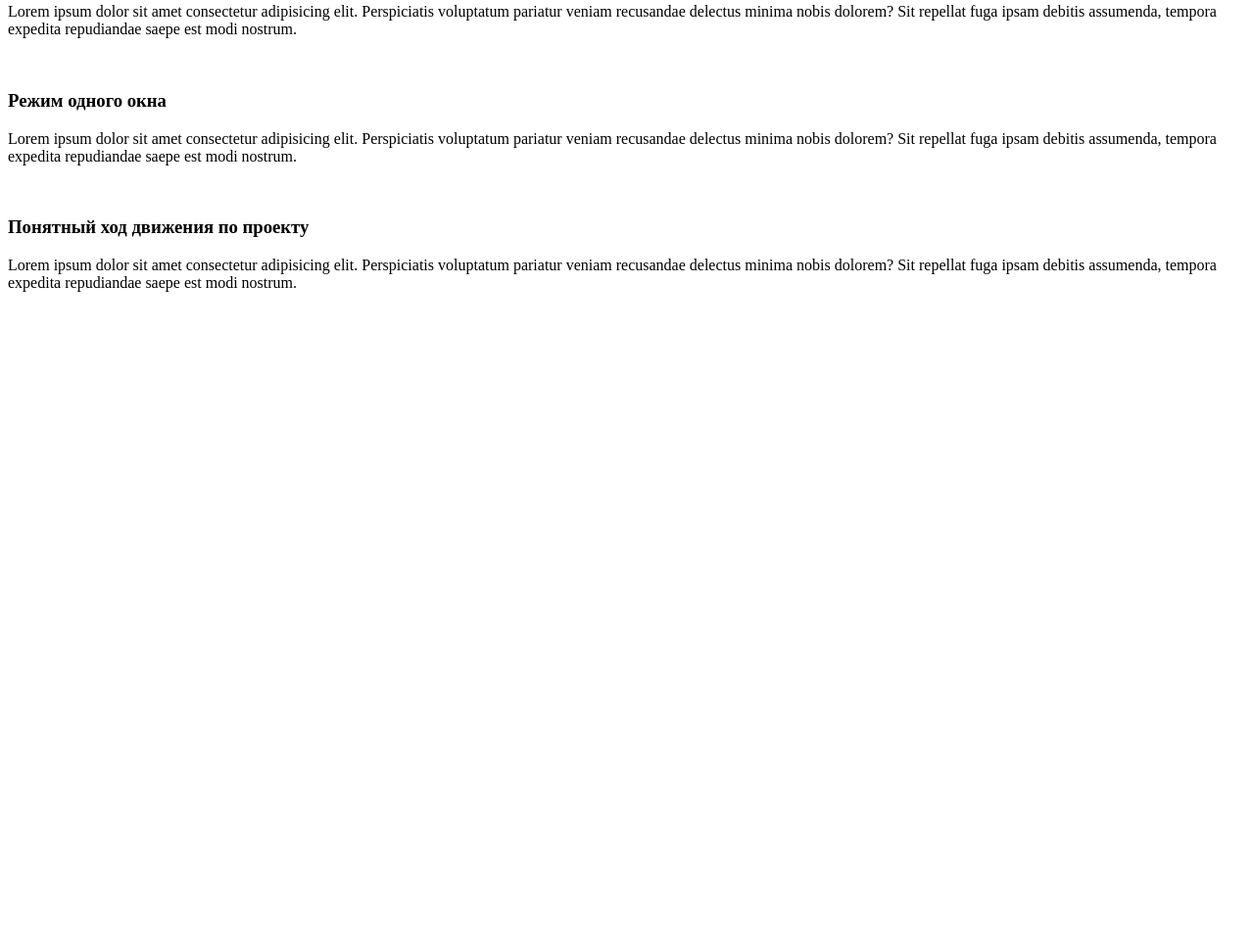
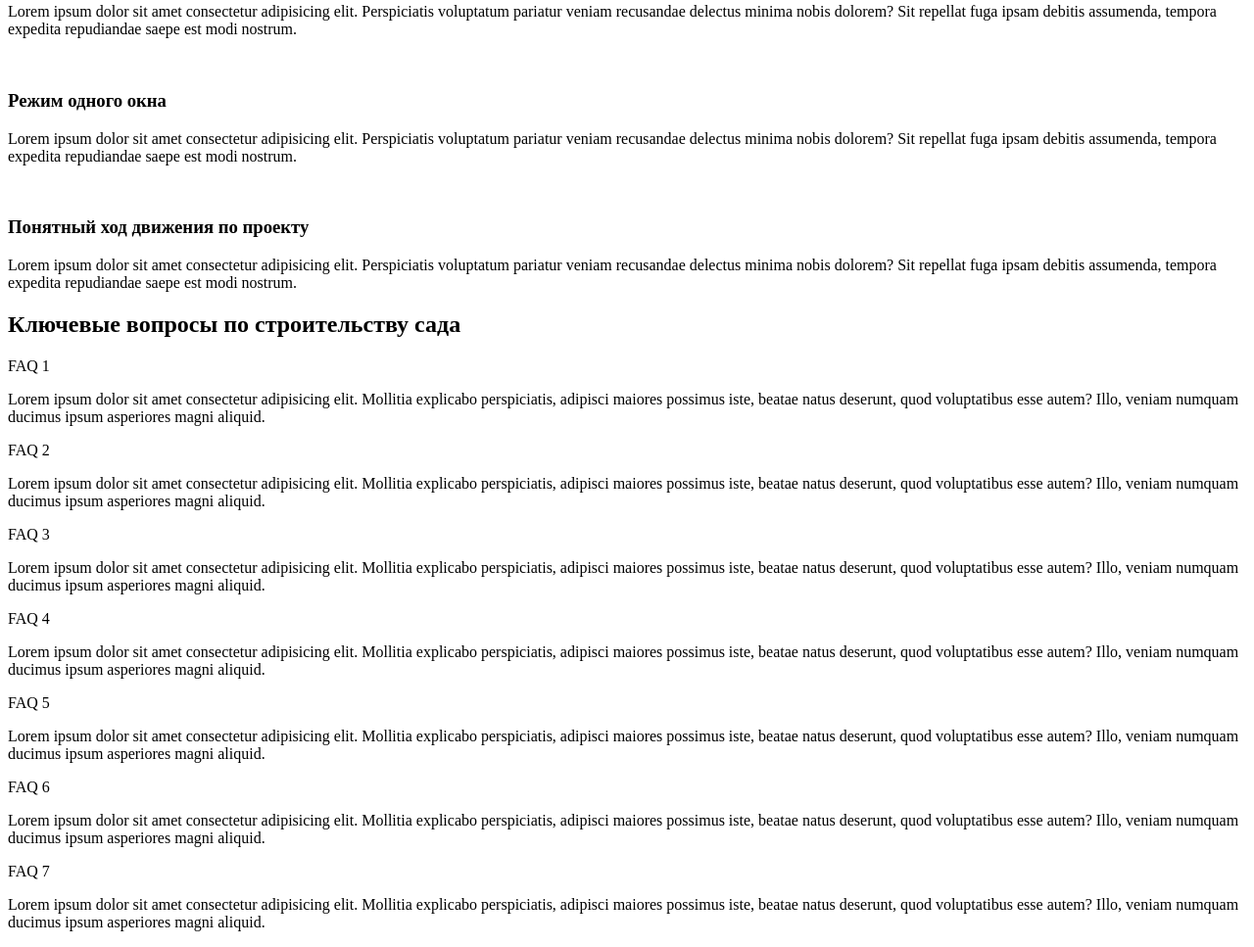
Before and after one commit to gleb-permyakov/kontrol_8_permyakov, a plain HTML site: page index.html in a window 1280 px wide. Shown: the part 1482-2449 px from the top of the page at 98% size. Before the commit the page ends 1796 px from the top, so only its background shows below. Drawn offline with Linux system fonts and the light colour scheme.

Commit message:
sec_6_ready

```diff
--- a/index.html
+++ b/index.html
@@ -116,7 +116,67 @@
 
         </section>
 
+        <section id="sec_6">
 
+            <h2>Ключевые вопросы по строительству сада</h2>
+
+            <div class="FAQ">
+                <div class="FAQ_container">
+                    <p>FAQ 1</p>
+                    <div class="arrow_down"></div>
+                </div>
+                <p>Lorem ipsum dolor sit amet consectetur adipisicing elit. Mollitia explicabo perspiciatis, adipisci maiores possimus iste, beatae natus deserunt, quod voluptatibus esse autem? Illo, veniam numquam ducimus ipsum asperiores magni aliquid.</p>
+            </div>
+
+            <div class="FAQ">
+                <div class="FAQ_container">
+                    <p>FAQ 2</p>
+                    <div class="arrow_down"></div>
+                </div>
+                <p>Lorem ipsum dolor sit amet consectetur adipisicing elit. Mollitia explicabo perspiciatis, adipisci maiores possimus iste, beatae natus deserunt, quod voluptatibus esse autem? Illo, veniam numquam ducimus ipsum asperiores magni aliquid.</p>
+            </div>
+
+            <div class="FAQ">
+                <div class="FAQ_container">
+                    <p>FAQ 3</p>
+                    <div class="arrow_down"></div>
+                </div>
+                <p>Lorem ipsum dolor sit amet consectetur adipisicing elit. Mollitia explicabo perspiciatis, adipisci maiores possimus iste, beatae natus deserunt, quod voluptatibus esse autem? Illo, veniam numquam ducimus ipsum asperiores magni aliquid.</p>
+            </div>
+
+            <div class="FAQ">
+                <div class="FAQ_container">
+                    <p>FAQ 4</p>
+                    <div class="arrow_down"></div>
+                </div>
+                <p>Lorem ipsum dolor sit amet consectetur adipisicing elit. Mollitia explicabo perspiciatis, adipisci maiores possimus iste, beatae natus deserunt, quod voluptatibus esse autem? Illo, veniam numquam ducimus ipsum asperiores magni aliquid.</p>
+            </div>
+
+            <div class="FAQ">
+                <div class="FAQ_container">
+                    <p>FAQ 5</p>
+                    <div class="arrow_down"></div>
+                </div>
+                <p>Lorem ipsum dolor sit amet consectetur adipisicing elit. Mollitia explicabo perspiciatis, adipisci maiores possimus iste, beatae natus deserunt, quod voluptatibus esse autem? Illo, veniam numquam ducimus ipsum asperiores magni aliquid.</p>
+            </div>
+
+            <div class="FAQ">
+                <div class="FAQ_container">
+                    <p>FAQ 6</p>
+                    <div class="arrow_down"></div>
+                </div>
+                <p>Lorem ipsum dolor sit amet consectetur adipisicing elit. Mollitia explicabo perspiciatis, adipisci maiores possimus iste, beatae natus deserunt, quod voluptatibus esse autem? Illo, veniam numquam ducimus ipsum asperiores magni aliquid.</p>
+            </div>
+
+            <div class="FAQ">
+                <div class="FAQ_container">
+                    <p>FAQ 7</p>
+                    <div class="arrow_down"></div>
+                </div>
+                <p>Lorem ipsum dolor sit amet consectetur adipisicing elit. Mollitia explicabo perspiciatis, adipisci maiores possimus iste, beatae natus deserunt, quod voluptatibus esse autem? Illo, veniam numquam ducimus ipsum asperiores magni aliquid.</p>
+            </div>
+
+        </section>
 
     </main>
 </body>
```
